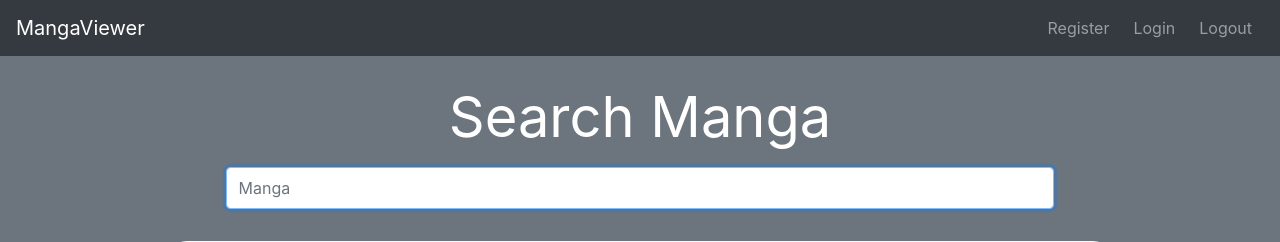
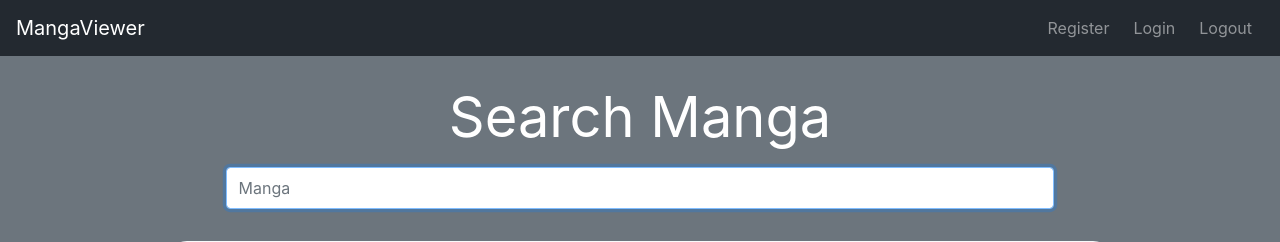
Before and after one commit to Royserg/manga_viewer, a Flask app: page / in a window 1280 px wide. Shown: the top 242 px of the page. Run offline with Flask 2, Linux system fonts and the light colour scheme; parts of the project's set-up code (start-up, migrations or seed data) failed here and were passed over; some libraries are stand-ins or nearby versions.

Commit message:
darker navbar color

```diff
--- a/static/css/style.css
+++ b/static/css/style.css
@@ -32,3 +32,7 @@ input[name="inputField"] {
     width: auto;
     height: auto;
 }
+
+.bg-navbar {
+    background-color: #232930;
+}
--- a/templates/includes/_navbar_main.html
+++ b/templates/includes/_navbar_main.html
@@ -1,5 +1,5 @@
 <!-- Navbar for the home page -->
-<nav class="navbar navbar-dark fixed-top navbar-expand-sm bg-dark justify-content-between">
+<nav class="navbar navbar-dark fixed-top navbar-expand-sm bg-navbar justify-content-between">
     <a href="/manga" class="navbar-brand mr-0">MangaViewer</a>
 
     <ul class="nav navbar-nav flex-row justify-content-between flex-nowrap">
--- a/templates/includes/_navbar_other.html
+++ b/templates/includes/_navbar_other.html
@@ -1,5 +1,5 @@
 <!-- Navbar for all other pages -->
-<nav class="navbar navbar-dark fixed-top navbar-expand-md bg-dark justify-content-between">
+<nav class="navbar navbar-dark fixed-top navbar-expand-md bg-navbar justify-content-between">
     <a href="/manga" class="navbar-brand mr-0">MangaViewer</a>
     <button class="navbar-toggler ml-1" type="button" data-toggle="collapse" data-target="#collapsingNavbar">
         <span class="navbar-toggler-icon"></span>
```
